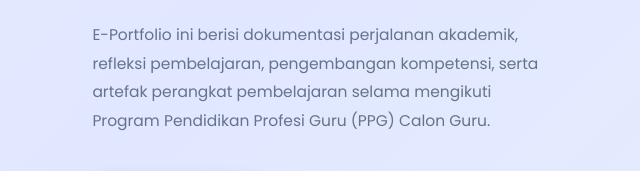
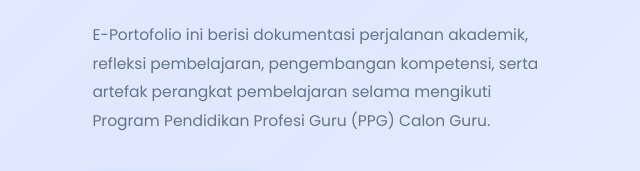
Before and after one commit to rahmanfathul13/e-portofolio, a plain HTML site: page e-porto/index.html in a window 1280 px wide. Shown: the part 396-567 px from the top of the page, 10-650 px from the left. Drawn offline with nearby package versions, Linux system fonts and the light colour scheme.

Commit message:
Update index.html

```diff
--- a/e-porto/index.html
+++ b/e-porto/index.html
@@ -4,7 +4,7 @@
 <head>
   <meta charset="UTF-8">
   <meta name="viewport" content="width=device-width, initial-scale=1.0">
-  <title>E-Portfolio PPG Calon Guru 2026</title>
+  <title>E-Portofolio PPG Calon Guru 2026</title>
 
   <link href="https://fonts.googleapis.com/css2?family=Poppins:wght@300;400;500;600;700&display=swap" rel="stylesheet">
   <link rel="icon" type="image/png" href="assets/img/favicon.png">
@@ -59,7 +59,7 @@
         <span>MAHASISWA</span> PPG CALON GURU 2026
       </h1>
       <p>
-        E-Portfolio ini berisi dokumentasi perjalanan akademik,
+        E-Portofolio ini berisi dokumentasi perjalanan akademik,
         refleksi pembelajaran, pengembangan kompetensi,
         serta artefak perangkat pembelajaran selama mengikuti
         Program Pendidikan Profesi Guru (PPG) Calon Guru.
```
